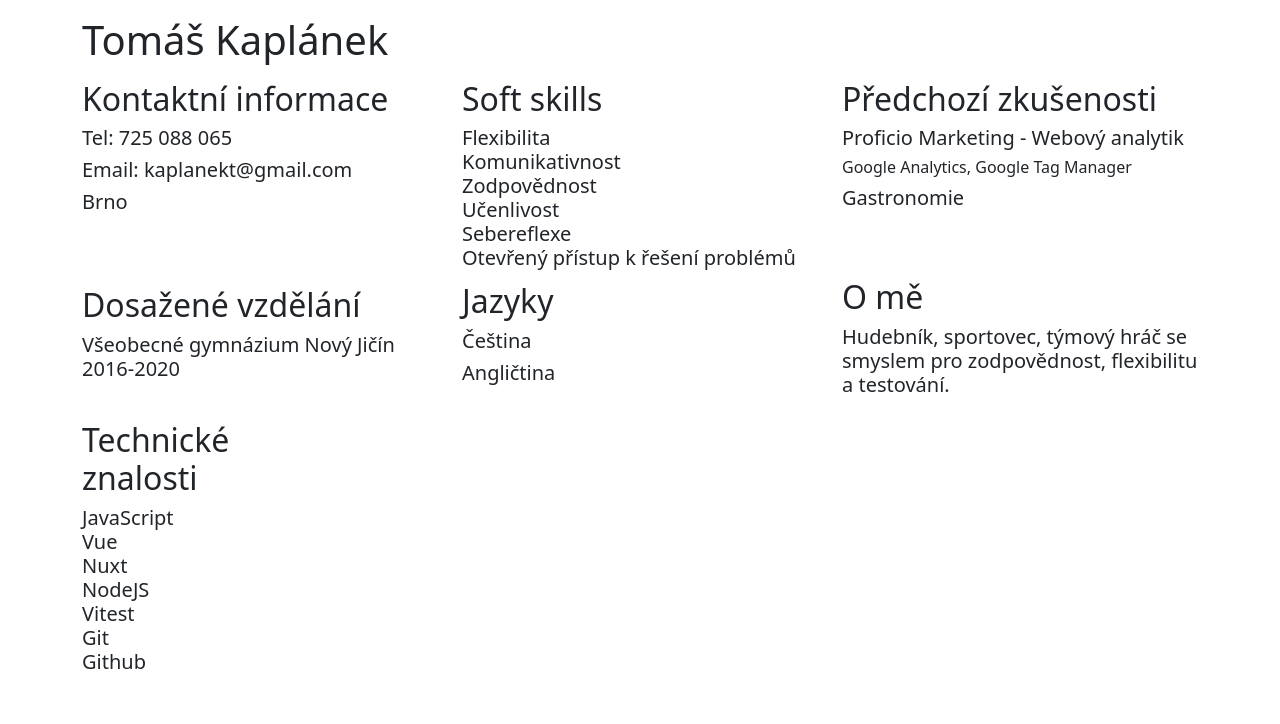
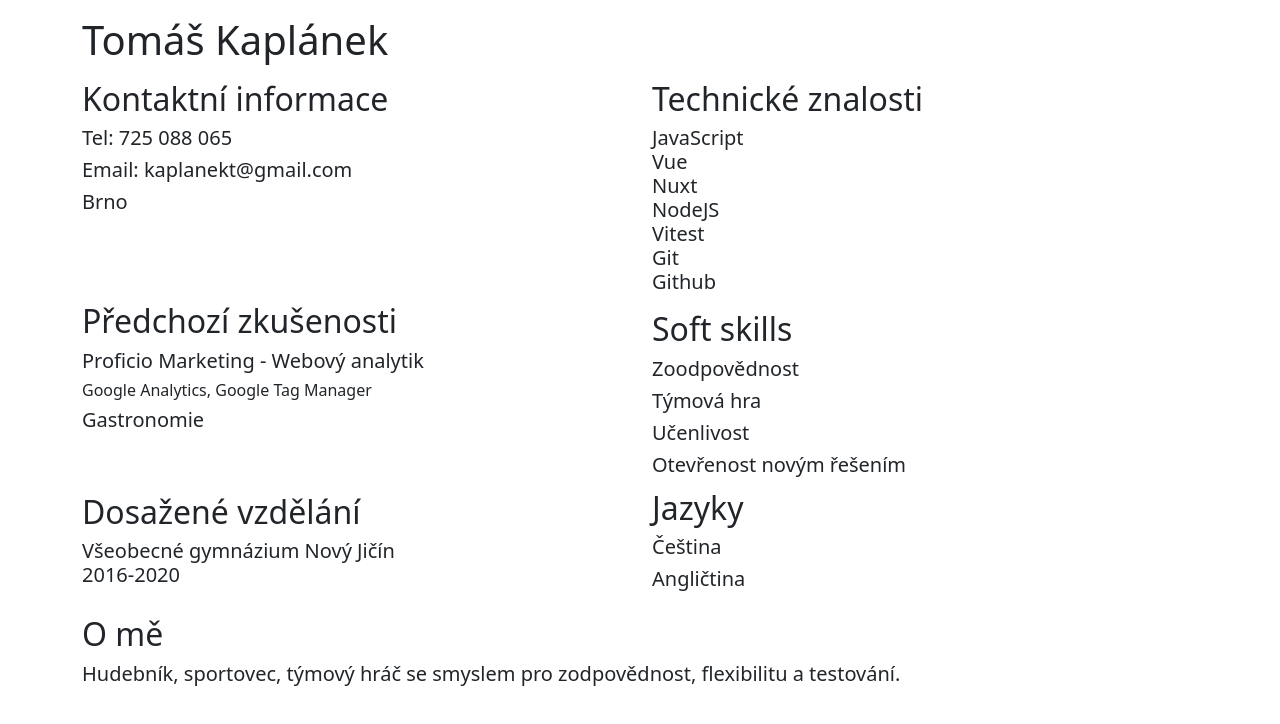
Before and after one commit to kaplosh/kaplosh, a plain HTML site: page index.html in a window 1280 px wide. Drawn offline with nearby package versions, Linux system fonts and the light colour scheme.

Commit message:
content added

```diff
--- a/index.html
+++ b/index.html
@@ -25,14 +25,23 @@
             <h5>Brno</h5>
         </div>
         <div class="col">
-            <h2>Soft skills</h2>
-            <h5>Flexibilita <br> Komunikativnost <br> Zodpovědnost <br> Učenlivost <br> Sebereflexe <br> Otevřený přístup k řešení problémů</h5>
+        <h2>Technické znalosti</h2>
+            <h5>JavaScript <br> Vue <br> Nuxt <br> NodeJS <br> Vitest <br> Git <br> Github</h5>
         </div>
+        <div class="row">
             <div class="col">
                 <h2>Předchozí zkušenosti</h2>
                 <h5>Proficio Marketing - Webový analytik</h5>
                 <h6>Google Analytics, Google Tag Manager</h6>
                 <h5>Gastronomie</h5>
+            </div>
+            <div class="col mt-2 ms-4">
+                <h2>Soft skills</h2>
+                <h5>Zoodpovědnost</h5>
+                <h5>Týmová hra</h5>
+                <h5>Učenlivost</h5>
+                <h5>Otevřenost novým řešením</h5>
+            </div>
         </div>
     </div>
         <div class="row">
@@ -40,20 +49,17 @@
                 <h2>Dosažené vzdělání</h2>
                 <h5>Všeobecné gymnázium Nový Jičín </br> 2016-2020</h5>
             </div>
-        <div class=" mt-1 col">
+            <div class="mt-1 col">
                 <h2>Jazyky</h2>
                 <h5>Čeština</h5>
                 <h5>Angličtina</h5>
             </div>
-        <div class="col">
+            <div class="row">
+                <div class="mt-3 col">
                     <h2>O mě</h2>
                     <h5>Hudebník, sportovec, týmový hráč se smyslem pro zodpovědnost, flexibilitu a testování. <br>
-            </h5></div>
+                    </h5>
                 </div>
-    <div class="row">
-        <div class="mt-3 col-3">
-            <h2>Technické znalosti</h2>
-            <h5>JavaScript <br> Vue <br> Nuxt <br> NodeJS <br> Vitest <br> Git <br> Github</h5>
             </div>
          </div>
     </div>
```
Lines whose indentation alone changed are shown as unchanged.
